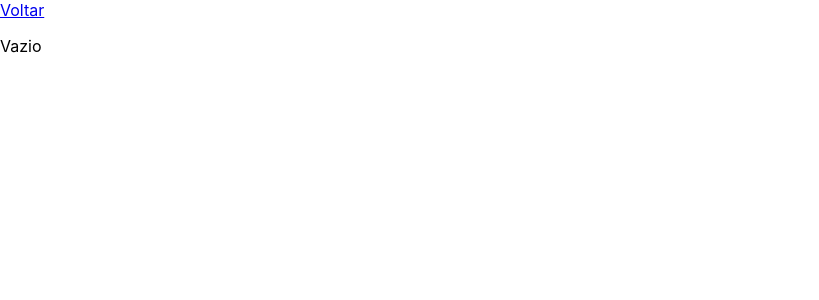
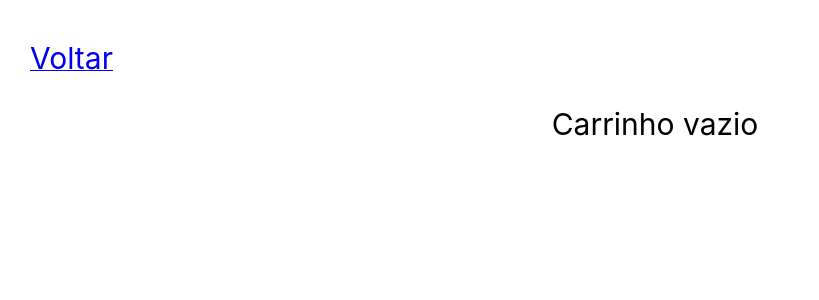
Before and after one commit to tryber/sd-02-week14-project-frontend-online-store-3, a React (Create React App) app: page /shopping_cart in a window 1280 px wide. Shown: the top 300 px of the page, without its empty margins (0-819 px from the left). Built offline with nearby package versions, Linux system fonts and the light colour scheme.

Commit message:
CSS Shopping Cart

```diff
--- a/src/pages/ShoppingCart.css
+++ b/src/pages/ShoppingCart.css
@@ -1,3 +1,22 @@
+.align {
+  align-self: center;
+}
+
+body {
+  margin-left: 30px;
+  padding-top: 40px;
+}
+
+button {
+  background-color: transparent;
+  border: none;
+  font-size: 30px;
+}
+
+.back_content {
+  font-size: 30px;
+}
+
 .div_container {
   margin-top: 100px;
 }
@@ -6,16 +25,27 @@
   margin-left: 20px;
 }
 
+.empty_content {
+  font-size: 30px;
+  text-align: center;
+}
+
 .flex_cart_container {
   display: flex;
   justify-content: space-between;
-  width: 500px;
+  margin-top: 10px;
+  width: 600px;
 }
 
 .flex_qtd_container {
   display: flex;
   justify-content: space-between;
   width: 10%;
+}
+
+.quantity_button {
+  margin-left: 20px;
+  margin-right: 30px;
 }
 
 .input_qtd {
@@ -26,6 +56,14 @@
   width: 20px;
 }
 
+.image_content {
+  margin-right: 110px;
+}
+
+span {
+  font-size: 30px;
+}
+
 .title_content {
   width: auto;
 }
--- a/src/pages/ShoppingCart.js
+++ b/src/pages/ShoppingCart.js
@@ -53,19 +53,19 @@ class ShoppingCart extends React.Component {
   createProductInfos(title, thumbnail, price, id, quantity) {
     return (
       <div key={id} className="flex_cart_container">
-        <div>
+        <div className="align">
           {this.createRemoveButton(id)}
         </div>
-        <div>
+        <div className="align, image_content">
           <img src={thumbnail} alt={`imagem de um ${title}`} />
         </div>
-        <div className="title_content">
+        <div className="title_content align">
           {title}
         </div>
-        <div>
+        <div className="align quantity_button">
           {this.createQtdButton(quantity, id)}
         </div>
-        <div>
+        <div className="align">
           {price}
         </div>
       </div>
@@ -101,8 +101,10 @@ class ShoppingCart extends React.Component {
     localStorage.setItem('totalPrice', totalPrice);
     return (
       <div>
-        Valor total da compra:
-        {totalPrice}
+        <h2>
+          Valor total da compra:
+          {totalPrice}
+        </h2>
       </div>
     );
   }
@@ -114,8 +116,11 @@ class ShoppingCart extends React.Component {
     if (productsArr) {
       return (
         <div className="div_content">
-          <Link to="/">Voltar</Link>
+          <Link to="/"><span>Voltar</span></Link>
           <div className="div_container">
+            <div>
+              <h2>Carrinho de compras: </h2>
+            </div>
             {productsArr.map(({
               title, thumbnail, price, id, quantity,
             }) => this.createProductInfos(title, thumbnail, price, id, quantity))}
@@ -123,14 +128,14 @@ class ShoppingCart extends React.Component {
           <div className="div_container">
             {this.totalPrice()}
           </div>
-          <Link to="/checkout">FInalizar</Link>
+          <Link to="/checkout"><span>Finalizar compra</span></Link>
         </div>
       );
     }
     return (
       <div>
-        <Link to="/">Voltar</Link>
-        <p>Vazio</p>
+        <Link to="/"><span>Voltar</span></Link>
+        <p className="empty_content">Carrinho vazio</p>
       </div>
     );
   }
```
